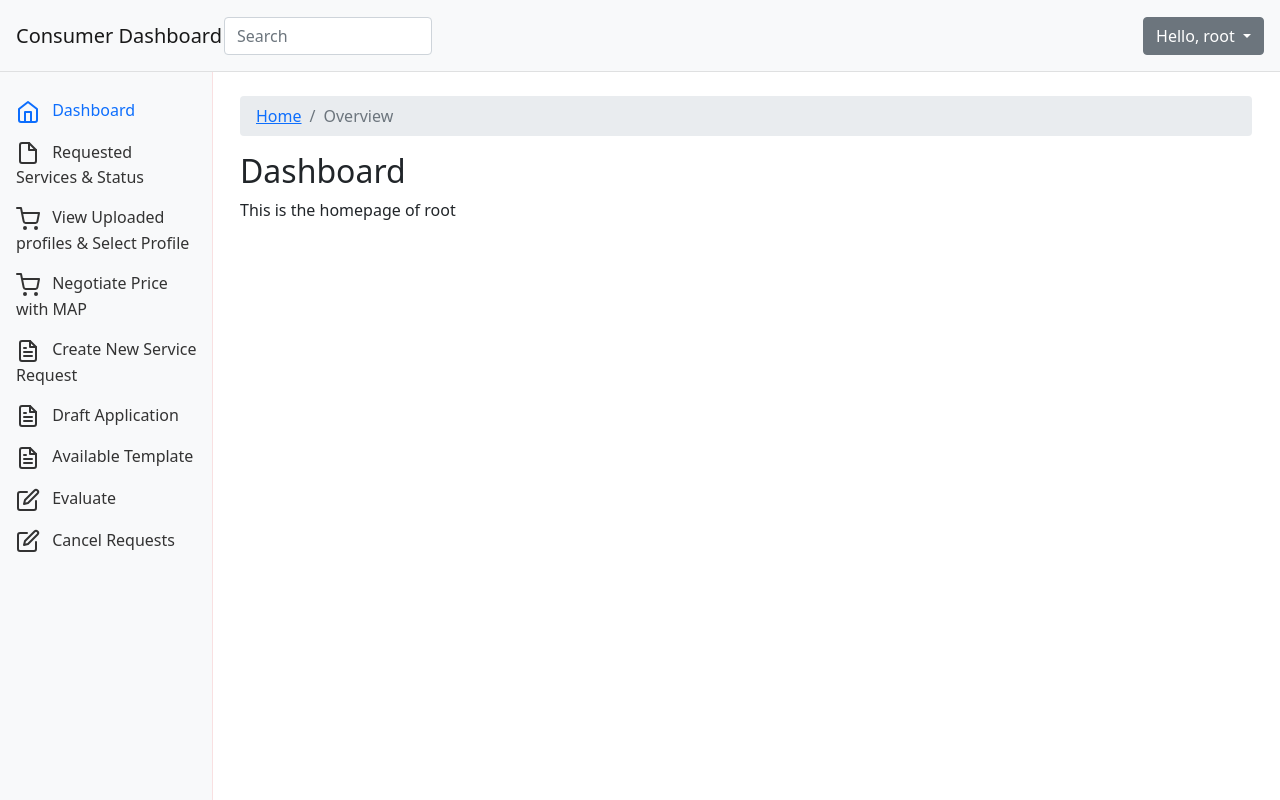
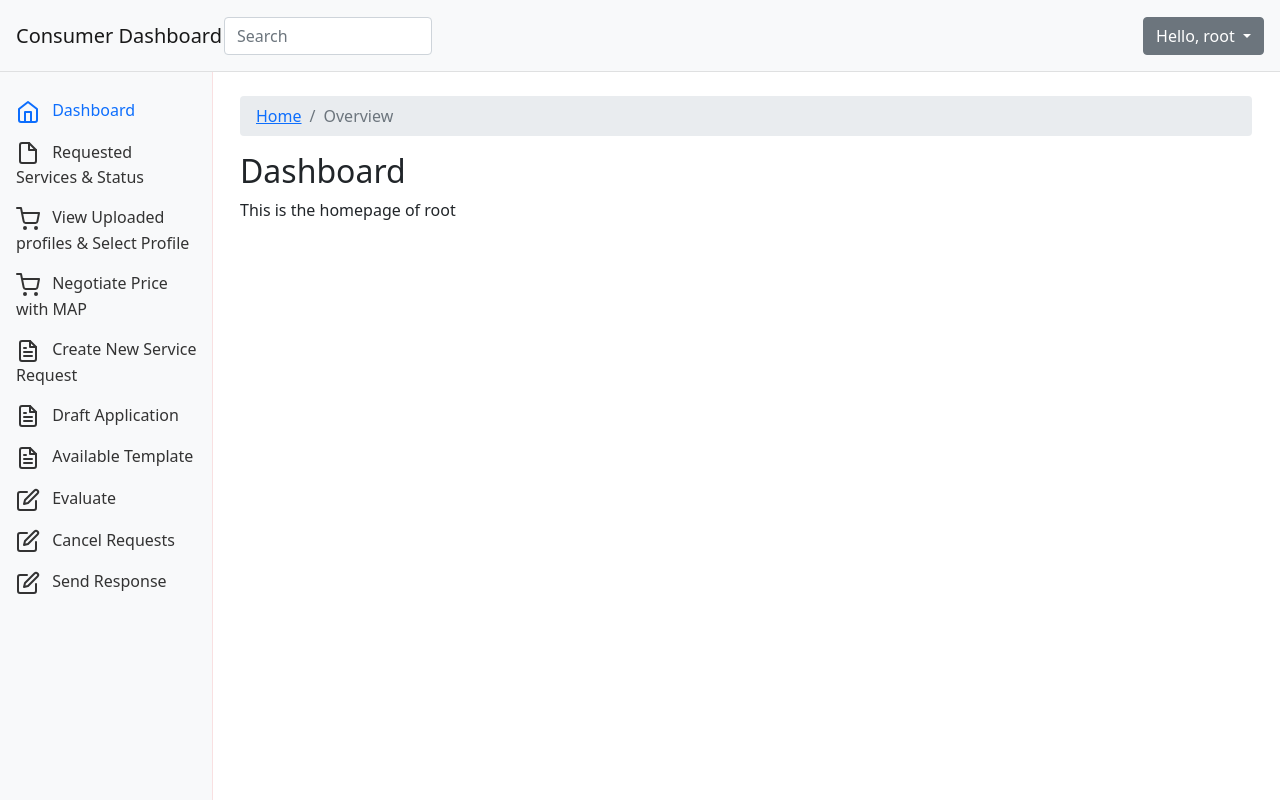
Before and after one commit to harytha6/CloudComputing-AWS-Agile, a PHP site: page /dashboard.php in a window 1280 px wide. Run offline with PHP 8.4, Linux system fonts and the light colour scheme; a user stored in the database is signed in; data comes from the database, SQL or seed files in the repository; data that the repository does not hold is empty.

Commit message:
Updated dashboard

```diff
--- a/dashboard.php
+++ b/dashboard.php
@@ -279,6 +279,12 @@ if (mysqli_num_rows($check)>0) {
                                 <span class="ml-2">Cancel Requests</span>
                             </a>
     </li>
+                <li class="nav-item js-service-request-form">
+                            <a class="nav-link" href="responseforConsumer.php">
+                            <svg xmlns="http://www.w3.org/2000/svg" width="24" height="24" viewBox="0 0 24 24" fill="none" stroke="currentColor" stroke-width="2" stroke-linecap="round" stroke-linejoin="round" class="feather feather-edit"><path d="M11 4H4a2 2 0 0 0-2 2v14a2 2 0 0 0 2 2h14a2 2 0 0 0 2-2v-7"/><path d="M18.5 2.5a2.121 2.121 0 0 1 3 3L12 15l-4 1 1-4 9.5-9.5z"/></svg>
+                                <span class="ml-2">Send Response</span>
+                            </a>
+    </li>
                        </ul>
                 </div>
             </nav>
--- a/dashboardforMAP.php
+++ b/dashboardforMAP.php
@@ -241,7 +241,7 @@ if (mysqli_num_rows($check)>0) {
                           </a>
                         </li>
                         <li class="nav-item">
-                          <a class="nav-link" href="qa.php">
+                          <a class="nav-link" href="questionforMAP.php">
                             <svg xmlns="http://www.w3.org/2000/svg" width="24" height="24" viewBox="0 0 24 24" fill="none" stroke="currentColor" stroke-width="2" stroke-linecap="round" stroke-linejoin="round" class="feather feather-shopping-cart"><circle cx="9" cy="21" r="1"></circle><circle cx="20" cy="21" r="1"></circle><path d="M1 1h4l2.68 13.39a2 2 0 0 0 2 1.61h9.72a2 2 0 0 0 2-1.61L23 6H6"></path></svg>
                             <span class="ml-2">Q&A</span>
                           </a>
```
